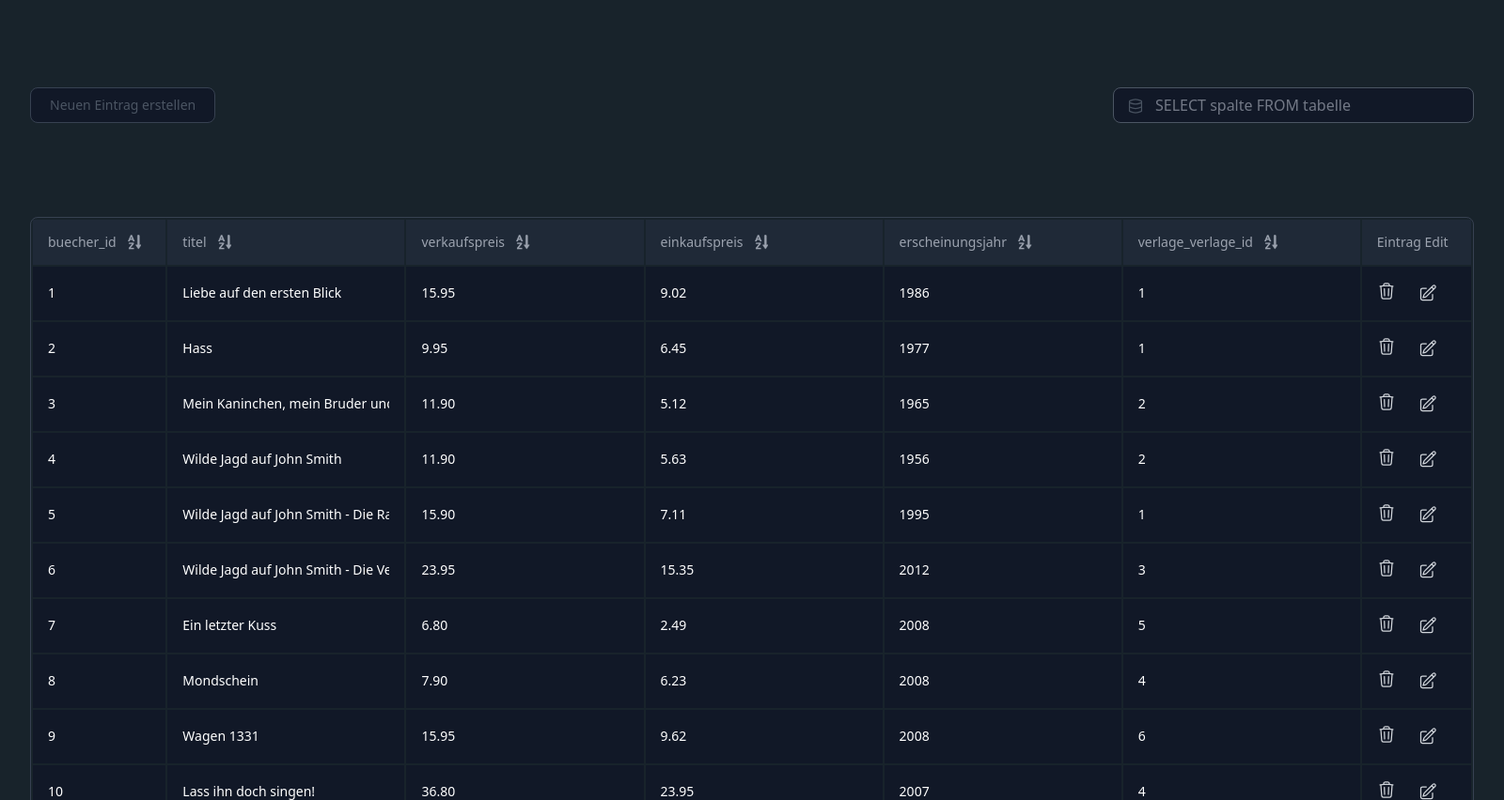
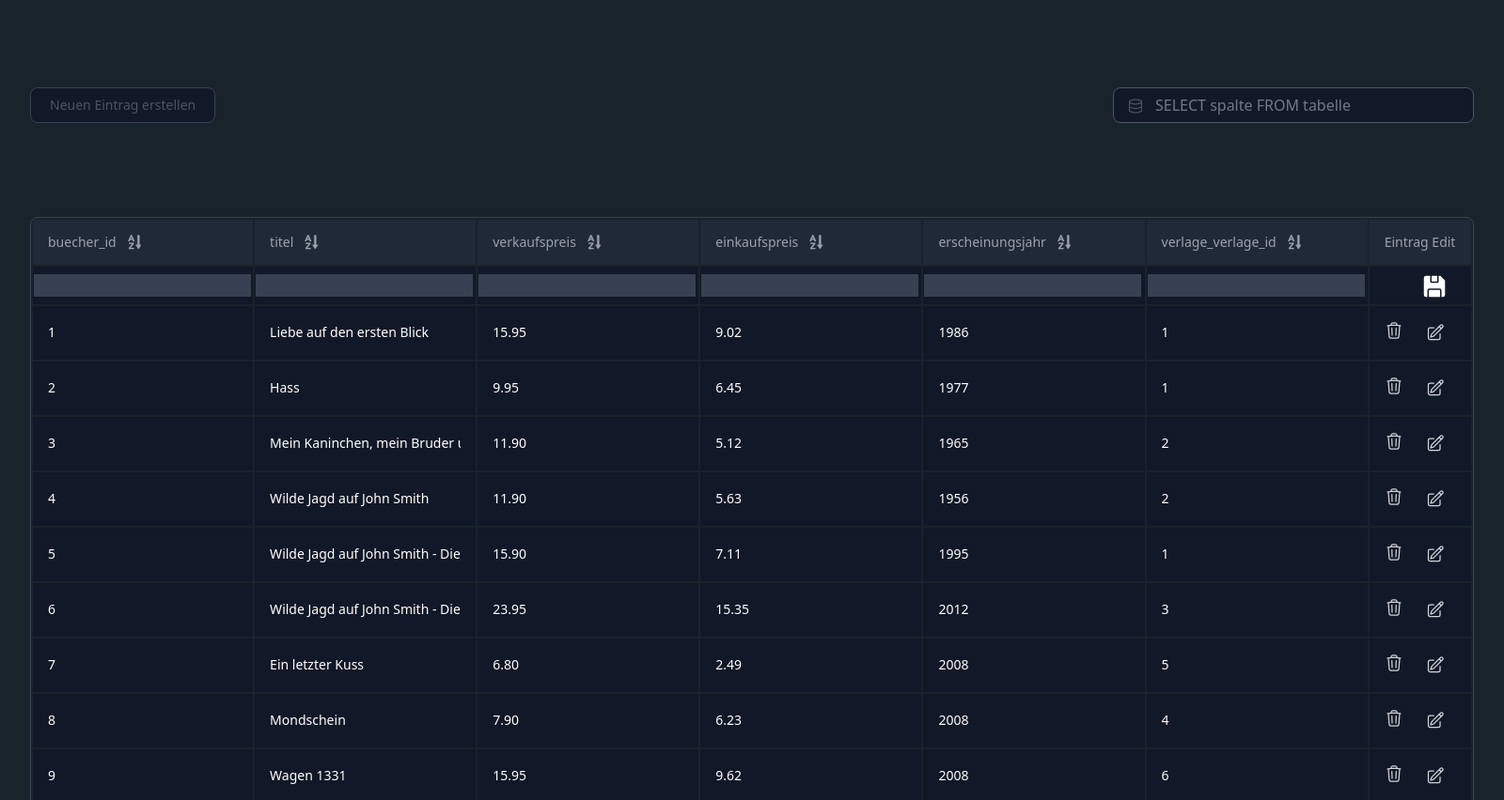
Before and after one commit to RazzerDE/PHP-MySQL-WebApp, a PHP site: page / in a window 1600 px wide, after a click on "Neuen Eintrag erstellen". Shown: the part 374-1226 px from the top of the page at 94% size. Run offline with PHP 8.4, Linux system fonts and the light colour scheme; data comes from the database, SQL or seed files in the repository; some libraries are stand-ins or nearby versions.

Commit message:
add better save icon

```diff
--- a/assets/php/table.php
+++ b/assets/php/table.php
@@ -113,7 +113,24 @@ function buildTableHeaders() {
 function buildTableRows() {
     global $tableData;
     global $columnNames;
-    $dom = new DOMDocument;
+
+    $form = '<form method="post" id="newRowForm"><tr id="newRow" style="display: none">';
+    foreach ($tableData[0] as $cell) {
+        $form .= '<td><input class="bg-gray-700" type="text" name="newRow[]"></td>';
+    }
+    $form .= '<td>
+                <button type="submit" class="text-gray-300 transition-colors duration-200 hover:text-red-500 focus:outline-none ml-14 mt-2" >
+                    <svg xmlns="http://www.w3.org/2000/svg" version="1.1" xmlns:xlink="http://www.w3.org/1999/xlink" width="24" height="24" x="0" y="0" viewBox="0 0 32 32" style="enable-background:new 0 0 512 512" xml:space="preserve" class="">
+            <g>
+                <path d="m30.71 7.29-6-6A1 1 0 0 0 24 1h-2v8a2 2 0 0 1-2 2h-8a2 2 0 0 1-2-2V1H4a3 3 0 0 0-3 3v24a3 3 0 0 0 3 3h2v-9a3 3 0 0 1 3-3h14a3 3 0 0 1 3 3v9h2a3 3 0 0 0 3-3V8a1 1 0 0 0-.29-.71z" fill="#FFFFFF" opacity="1" data-original="#000000" class=""></path>
+                <path d="M12 1h8v8h-8zM23 21H9a1 1 0 0 0-1 1v9h16v-9a1 1 0 0 0-1-1z" fill="#FFFFFF" opacity="1" data-original="#000000" class=""></path>
+            </g>
+        </svg>
+                </button>
+             </td>';
+    $form .= '</tr> </form>';
+
+    echo $form;
 
     // Loop through each row of data and create a <tr> element
     foreach ($tableData as $row) {
@@ -132,7 +149,7 @@ function buildTableRows() {
             if ($count === 0) {
                 echo htmlspecialchars($cell); // Erster Wert ist kein Eingabefeld
             } else {
-                echo '<input class="w-full bg-gray-900" name="editRow[' . $columnNames[$count] . ']" value="' . htmlspecialchars($cell) . '">';
+                echo '<input disabled class="editInp w-full bg-gray-900" name="editRow[' . $columnNames[$count] . ']" value="' . htmlspecialchars($cell) . '">';
                 echo '<input type="hidden" name="rowId" value="' . $columnNames[0] . ' = '. $columnContent .  '">';
             }
             echo '</td>';
@@ -157,6 +174,7 @@ function buildTableRows() {
                         <svg xmlns="http://www.w3.org/2000/svg" fill="none" viewBox="0 0 24 24" stroke-width="1.5" stroke="currentColor" class="w-5 h-5">
                             <path stroke-linecap="round" stroke-linejoin="round" d="M16.862 4.487l1.687-1.688a1.875 1.875 0 112.652 2.652L10.582 16.07a4.5 4.5 0 01-1.897 1.13L6 18l.8-2.685a4.5 4.5 0 011.13-1.897l8.932-8.931zm0 0L19.5 7.125M18 14v4.75A2.25 2.25 0 0115.75 21H5.25A2.25 2.25 0 013 18.75V8.25A2.25 2.25 0 015.25 6H10" />
                         </svg>
+
                     </button>
                 </div>
             </td>
```
